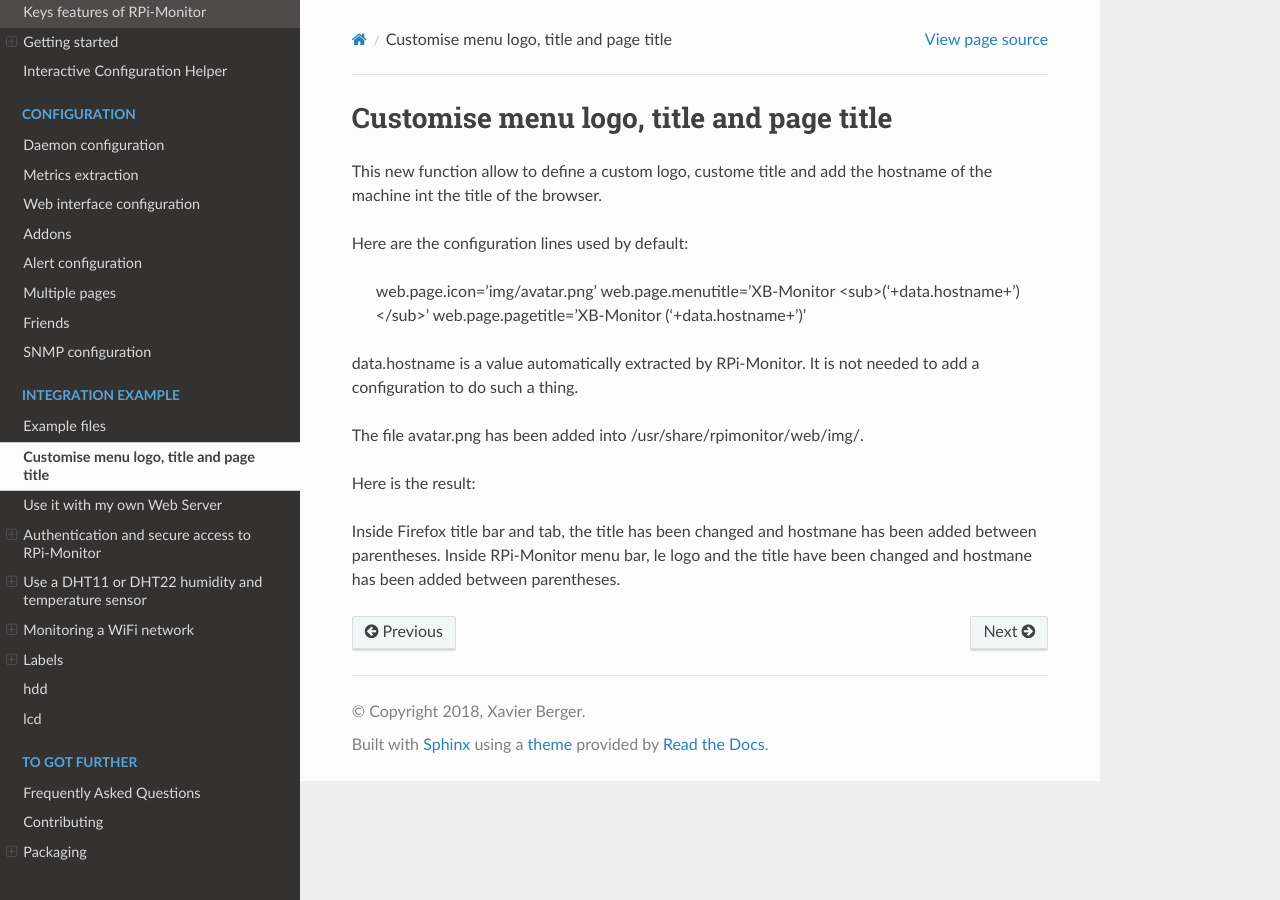
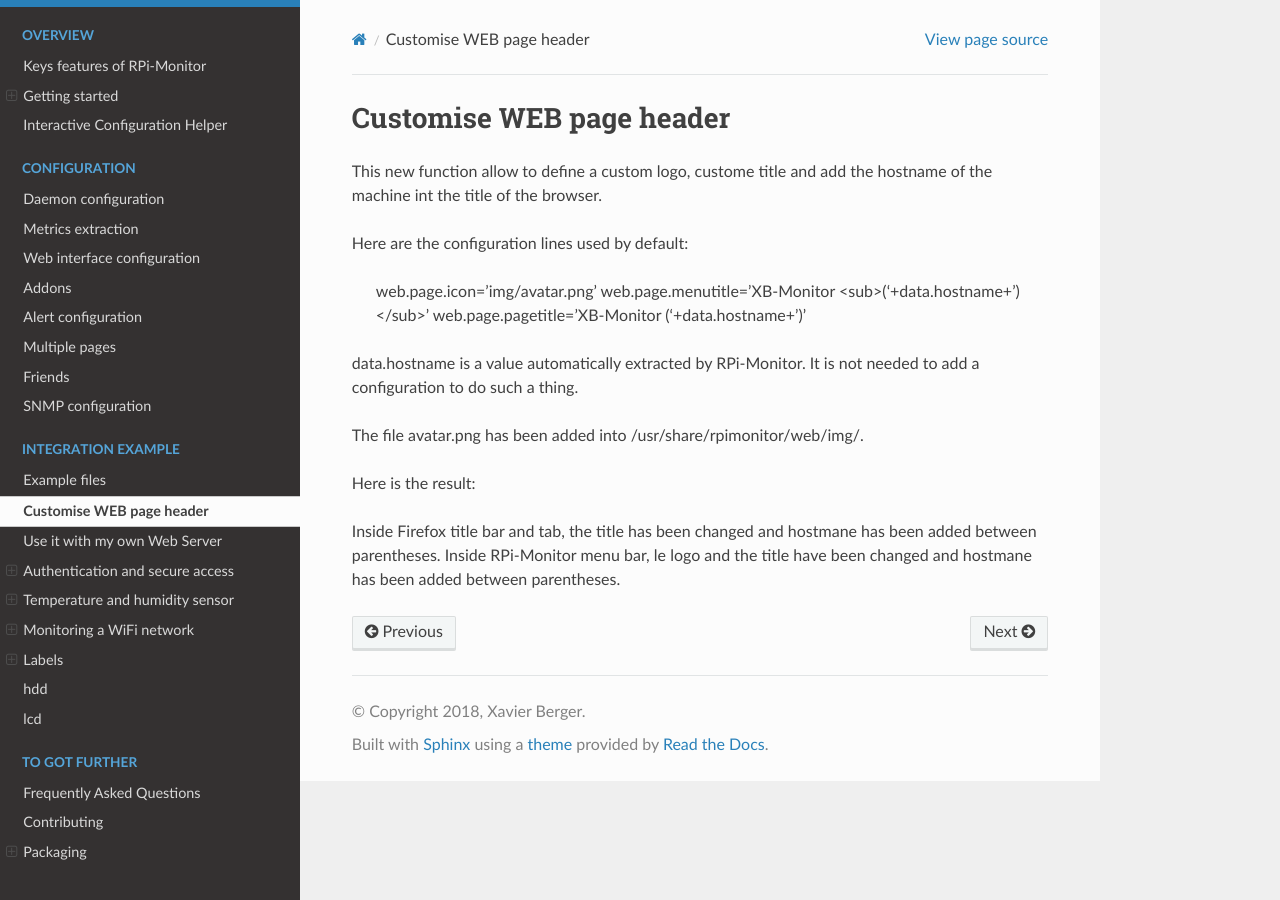
Before and after one commit to XavierBerger/RPi-Monitor, a Sphinx documentation site: the page built from docs/source/logo.rst, in a window 1280 px wide. Built offline with Sphinx 7.4.7 and the Read the Docs theme 2.0.0, drawn with Linux system fonts in a browser that asks for light colours; pages that are not in the unit, such as notebooks, are missing from menus.

Commit message:
Update docs

```diff
--- a/docs/source/autentication.rst
+++ b/docs/source/autentication.rst
@@ -1,5 +1,5 @@
-Authentication and secure access to RPi-Monitor
-===============================================
+Authentication and secure access
+================================
 
 The purpose of **RPi-Monitor** is to... monitor. For different reason (security,
 time, scope of project...) it do not add any authentication.
--- a/docs/source/dht11.rst
+++ b/docs/source/dht11.rst
@@ -1,5 +1,5 @@
-Use a DHT11 or DHT22 humidity and temperature sensor
-====================================================
+Temperature and humidity sensor
+===============================
 
 Overview
 --------
--- a/docs/source/logo.rst
+++ b/docs/source/logo.rst
@@ -1,5 +1,5 @@
-Customise menu logo, title and page title
-=========================================
+Customise WEB page header
+=========================
 
 This new function allow to define a custom logo, custome title and add the hostname of the machine int the title of the browser.
 
```
